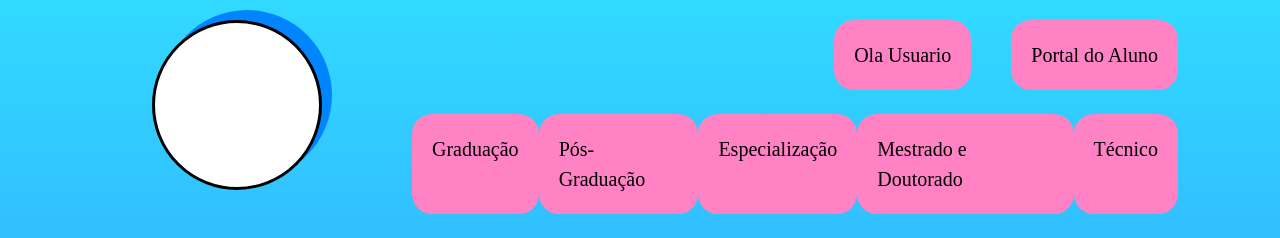
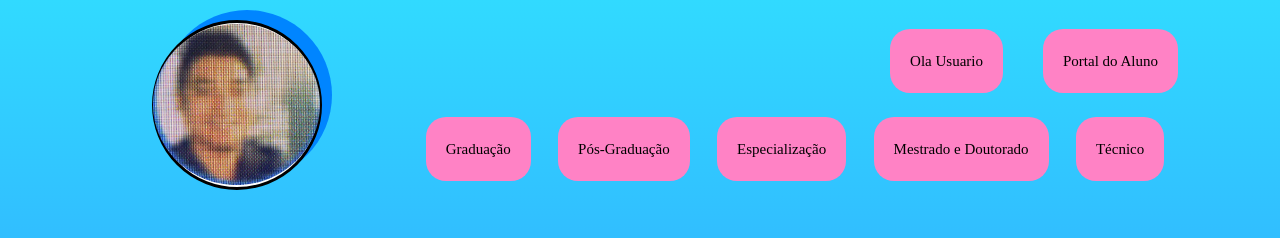
Before and after one commit to gustavo-henrique-pereira-lima/ITA, an Angular app: page /user in a window 1280 px wide. Shown: the top 238 px of the page. Built offline with nearby package versions, Linux system fonts and the light colour scheme; no server answers; a web font is replaced by a local one.

Commit message:
Funcionalidades finalizadas

```diff
--- a/src/app/components/header/header.component.css
+++ b/src/app/components/header/header.component.css
@@ -17,6 +17,10 @@
     width: 170px;
     border-radius: 50%;
     box-shadow: 10px -10px 0px #0085FF;
+}
+img{
+    margin-top: -8px;
+    margin-left: -2px;
 }
 
 .menu-group{
@@ -47,5 +51,5 @@
     border-radius: 20px;
 }
 .menu-box a {
-    font-size: 20px;
+    font-size: 15px;
 }
--- a/src/app/components/header/header.component.html
+++ b/src/app/components/header/header.component.html
@@ -4,7 +4,7 @@
 
         <div class="circle-box">
             <div class="circulo">
-                <img src="#" alt="">
+                <img src="/assets/ermes&renato170.png" alt="">
             </div>
         </div>
 
--- a/src/app/components/user-root/user-root.component.html
+++ b/src/app/components/user-root/user-root.component.html
@@ -1,7 +1,7 @@
 <form>
     <input type="text" placeholder="nome" class="form-control" name="nome" [(ngModel)]="aluno.nome">
     <input type="text" placeholder="sobrenome" class="form-control" name="sobrenome" [(ngModel)]="aluno.sobrenome">
-    <input type="number" placeholder="numero"  class="form-control" name="numero" [(ngModel)]="aluno.numero">
+    <input type="tel" placeholder="numero"  class="form-control" name="numero" [(ngModel)]="aluno.numero">
     <input type="text"     placeholder="sexo"      class="form-control" name="sexo" [(ngModel)]="aluno.sexo">
     <input type="text"     placeholder="email"     class="form-control" name="email" [(ngModel)]="aluno.email">
     <input type="password" placeholder="Senha"     class="form-control" name="senha" [(ngModel)]="aluno.senha">
```
Also changed, not shown: src/assets/ermes&renato.png (added), src/assets/ermes&renato170.png (added).
